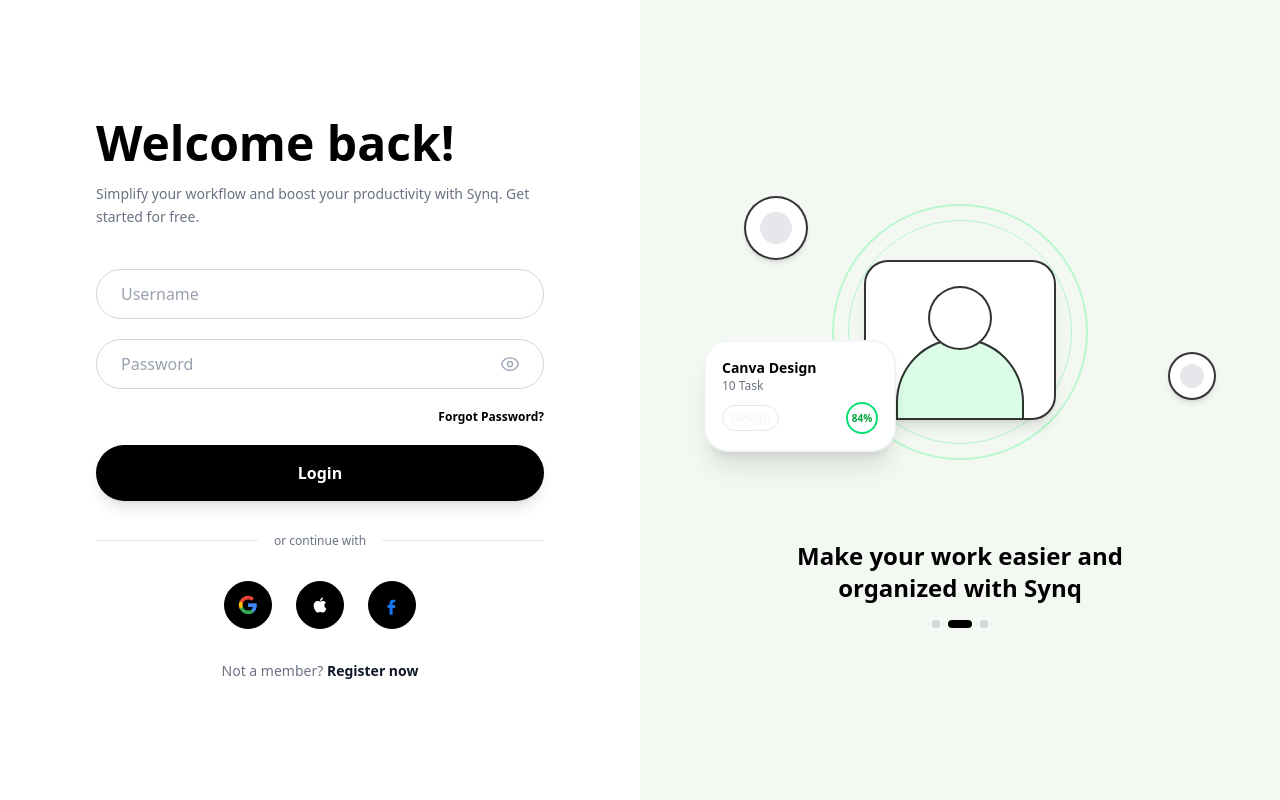
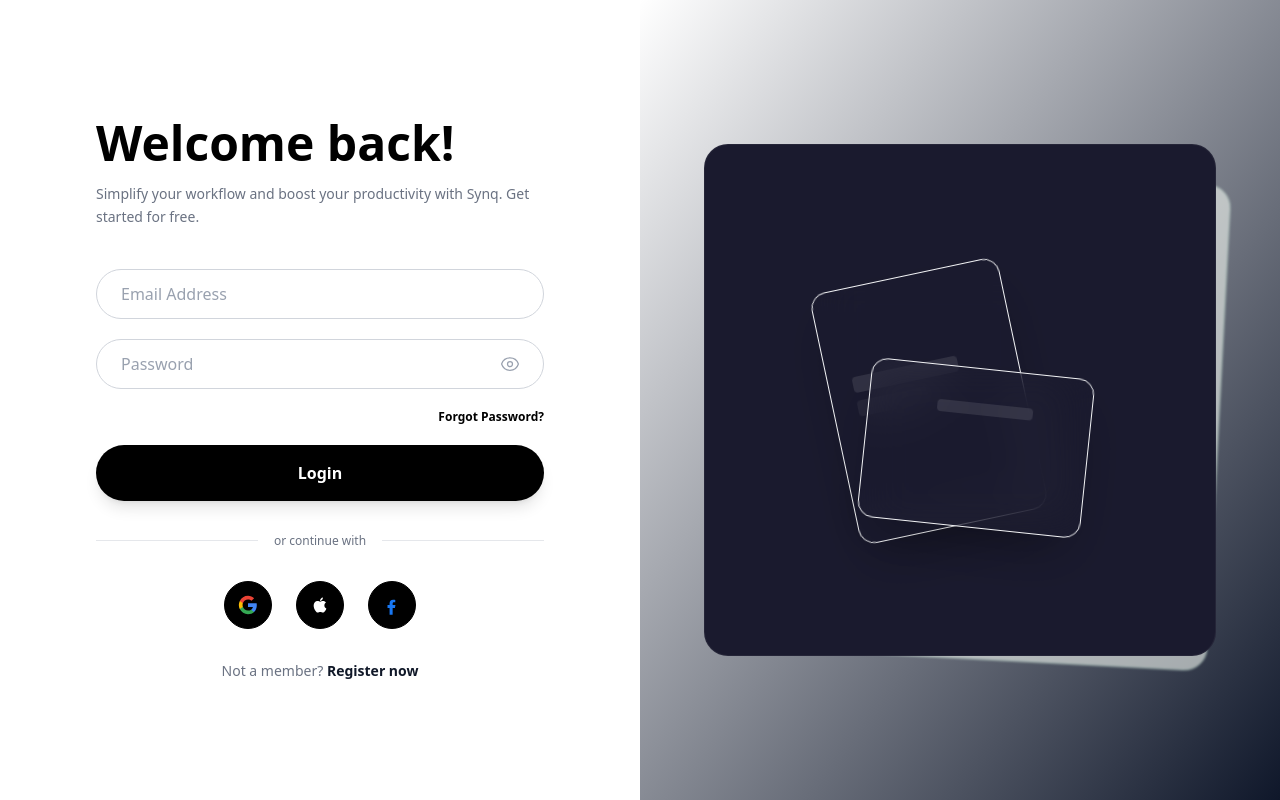
Before and after one commit to Blxss-T/Synq, a React (Vite) app in the folder frontend/: page /login in a window 1280 px wide. Built offline with nearby package versions, Linux system fonts and the light colour scheme.

Commit message:
Initial commit

```diff
--- a/frontend/src/components/auth/Login.jsx
+++ b/frontend/src/components/auth/Login.jsx
@@ -3,6 +3,8 @@ import { Link, useNavigate } from 'react-router-dom';
 import Input from '../ui/Input';
 import Button from '../ui/Button';
 import api from '../../services/api';
+import ShuffleCard from '../ui/ShuffleCard';
+import illustrationImg from '../../assets/illustration.jpg';
 
 // Icons
 const GoogleIcon = () => (
@@ -77,7 +79,7 @@ const Login = () => {
                         <Input
                             name="email"
                             type="email"
-                            placeholder="Username"
+                            placeholder="Email Address"
                             value={formData.email}
                             onChange={handleChange}
                             variant="light"
@@ -141,57 +143,71 @@ const Login = () => {
                 </div>
             </div>
 
-            {/* RIGHT SIDE - ILLUSTRATION */}
-            <div className="hidden lg:flex w-1/2 relative bg-[#F3F8F2] items-center justify-center p-12">
-                <div className="relative w-full max-w-lg aspect-square flex flex-col items-center justify-center">
-
-                    {/* Abstract Representation of the Illustration */}
-                    <div className="relative w-full h-80">
-                        {/* Meditation Character Placeholder */}
-                        <div className="absolute top-1/2 left-1/2 -translate-x-1/2 -translate-y-1/2 w-64 h-64">
-                            {/* Aura/Bg circles */}
-                            <div className="absolute top-0 left-0 w-full h-full border-2 border-green-200 rounded-full animate-pulse"></div>
-                            <div className="absolute top-4 left-4 w-56 h-56 border border-green-300 rounded-full opacity-50"></div>
-
-                            {/* Simple CSS Character (Sitting pose) */}
-                            <div className="absolute bottom-10 left-1/2 -translate-x-1/2 w-48 h-40 bg-white rounded-3xl border-2 border-black/80 flex items-center justify-center overflow-hidden z-10 shadow-lg">
-                                {/* Body */}
-                                <div className="absolute bottom-0 w-32 h-20 bg-green-100 rounded-t-full border-t-2 border-x-2 border-black/80"></div>
-                                {/* Head */}
-                                <div className="absolute top-6 w-16 h-16 bg-white border-2 border-black/80 rounded-full z-20"></div>
+            {/* RIGHT SIDE - HERO */}
+            <div className="hidden lg:flex w-1/2 relative bg-gradient-to-br from-brand-dark to-[#0f172a] items-center justify-center p-12 overflow-hidden">
+                <div className="relative w-full max-w-lg aspect-square">
+                    <ShuffleCard interval={5000}>
+                        {/* Slide 1: Main Illustration (Asset) */}
+                        <div className="w-full h-full rounded-3xl overflow-hidden shadow-2xl relative border border-white/10 group">
+                            <img
+                                src={illustrationImg}
+                                alt="Modern Workspace"
+                                className="w-full h-full object-cover transform group-hover:scale-110 transition-transform duration-700"
+                            />
+                            <div className="absolute inset-0 bg-gradient-to-t from-black/80 via-transparent to-transparent flex flex-col justify-end p-8">
+                                <h3 className="text-white text-2xl font-bold mb-2">Focus on what matters</h3>
+                                <p className="text-gray-300 text-sm">Automate the busywork and unleash your creativity.</p>
                             </div>
                         </div>
 
-                        {/* Floating elements */}
-                        <div className="absolute top-10 left-10 w-16 h-16 bg-white rounded-full border-2 border-black/80 overflow-hidden shadow-md flex items-center justify-center animate-bounce duration-[3000ms]">
-                            <div className="w-8 h-8 rounded-full bg-gray-200"></div>
-                        </div>
+                        {/* Slide 2: CSS 3D Glass Composition */}
+                        <div className="w-full h-full bg-[#1a1a2e] rounded-3xl border border-white/5 relative overflow-hidden flex items-center justify-center">
+                            <div className="absolute top-1/2 left-1/2 -translate-x-1/2 -translate-y-1/2 w-64 h-64 bg-brand-purple/20 rounded-full blur-3xl animate-pulse"></div>
 
-                        <div className="absolute bottom-20 right-0 w-12 h-12 bg-white rounded-full border-2 border-black/80 overflow-hidden shadow-md flex items-center justify-center animate-bounce duration-[4000ms]">
-                            <div className="w-6 h-6 rounded-full bg-gray-200"></div>
-                        </div>
+                            {/* Glass Card 1 */}
+                            <div className="absolute top-1/4 left-1/4 w-48 h-64 bg-glass-bg border border-glass-border backdrop-blur-xl rounded-2xl p-6 transform -rotate-12 shadow-2xl">
+                                <div className="w-12 h-12 rounded-full bg-gradient-to-tr from-brand-purple to-brand-blue mb-4"></div>
+                                <div className="h-4 bg-white/10 rounded w-3/4 mb-2"></div>
+                                <div className="h-4 bg-white/5 rounded w-1/2"></div>
+                            </div>
 
-                        {/* "Canva Design" Card */}
-                        <div className="absolute bottom-10 left-0 bg-white p-4 rounded-3xl border-2 border-gray-100 shadow-xl w-48 animate-float-slow">
-                            <h3 className="font-bold text-black text-sm">Canva Design</h3>
-                            <p className="text-xs text-gray-500 mb-2">10 Task</p>
-                            <div className="flex items-center justify-between">
-                                <span className="text-xs border border-gray-200 rounded-full px-2 py-1">Design</span>
-                                <div className="relative w-8 h-8 flex items-center justify-center text-[10px] font-bold text-green-600 border-2 border-green-400 rounded-full">
-                                    84%
+                            {/* Glass Card 2 */}
+                            <div className="absolute bottom-1/4 right-1/4 w-56 h-40 bg-glass-bg border border-glass-border backdrop-blur-xl rounded-2xl p-6 transform rotate-6 shadow-2xl box-border">
+                                <div className="flex items-center space-x-3 mb-4">
+                                    <div className="w-8 h-8 rounded-full bg-brand-pink"></div>
+                                    <div className="h-3 bg-white/10 rounded w-24"></div>
+                                </div>
+                                <div className="h-2 bg-brand-purple/50 rounded-full w-full">
+                                    <div className="h-full bg-brand-purple rounded-full w-2/3"></div>
                                 </div>
                             </div>
                         </div>
-                    </div>
 
-                    <div className="mt-12 text-center max-w-md">
-                        <h2 className="text-2xl font-bold text-black mb-2">Make your work easier and organized with Synq</h2>
-                        <div className="flex justify-center space-x-2 mt-4">
-                            <div className="w-2 h-2 rounded-full bg-gray-300"></div>
-                            <div className="w-6 h-2 rounded-full bg-black"></div>
-                            <div className="w-2 h-2 rounded-full bg-gray-300"></div>
+                        {/* Slide 3: Task Mockup */}
+                        <div className="w-full h-full bg-[#F3F8F2] rounded-3xl border border-green-100 relative overflow-hidden flex flex-col items-center justify-center p-8">
+                            <div className="relative w-full h-80 flex items-center justify-center">
+                                {/* "Canva Design" Card Big */}
+                                <div className="bg-white p-6 rounded-3xl border-2 border-gray-100 shadow-xl w-64 animate-float-slow">
+                                    <h3 className="font-bold text-black text-lg mb-1">Project Launch</h3>
+                                    <p className="text-sm text-gray-500 mb-4">12 Pending Tasks</p>
+                                    <div className="flex items-center justify-between">
+                                        <div className="flex -space-x-2">
+                                            <div className="w-8 h-8 rounded-full bg-blue-400 border-2 border-white"></div>
+                                            <div className="w-8 h-8 rounded-full bg-purple-400 border-2 border-white"></div>
+                                            <div className="w-8 h-8 rounded-full bg-gray-200 border-2 border-white flex items-center justify-center text-[10px] text-gray-600 font-bold">+3</div>
+                                        </div>
+                                        <div className="relative w-10 h-10 flex items-center justify-center text-xs font-bold text-green-600 border-2 border-green-400 rounded-full">
+                                            92%
+                                        </div>
+                                    </div>
+                                </div>
+                            </div>
+                            <div className="mt-8 text-center text-black">
+                                <h3 className="font-bold text-xl">Stay Organized</h3>
+                                <p className="text-gray-500 text-sm mt-1">Track every update in real-time.</p>
+                            </div>
                         </div>
-                    </div>
+                    </ShuffleCard>
                 </div>
             </div>
         </div>
--- /dev/null
+++ b/frontend/src/components/ui/ShuffleCard.jsx
@@ -0,0 +1,49 @@
+import React, { useState, useEffect } from 'react';
+
+const ShuffleCard = ({ children, interval = 4000 }) => {
+    const [currentIndex, setCurrentIndex] = useState(0);
+    const count = React.Children.count(children);
+
+    useEffect(() => {
+        const timer = setInterval(() => {
+            setCurrentIndex((prev) => (prev + 1) % count);
+        }, interval);
+        return () => clearInterval(timer);
+    }, [count, interval]);
+
+    const getStyles = (index) => {
+        // Calculate position relative to key index
+        // We want 3 positions: Active, Next, and "Waiting" (or just dynamic stack)
+        // Let's keep it simple: Active is front. Next is slightly behind. Others hidden or stacked.
+
+        let offset = (index - currentIndex + count) % count;
+
+        if (offset === 0) {
+            // Front Card
+            return 'z-20 opacity-100 scale-100 translate-y-0 translate-x-0 rotate-0 pointer-events-auto';
+        } else if (offset === 1) {
+            // Second Card (Behind)
+            return 'z-10 opacity-60 scale-95 translate-y-4 translate-x-4 rotate-3 pointer-events-none blur-[1px]';
+        } else if (offset === count - 1) {
+            // Last Card (About to enter from back/hidden) - or just simulating stack depth
+            return 'z-0 opacity-0 scale-90 translate-y-8 translate-x-8 rotate-6 pointer-events-none';
+        } else {
+            // Hidden
+            return 'z-0 opacity-0 scale-90 translate-y-8 translate-x-8 pointer-events-none';
+        }
+    };
+
+    return (
+        <div className="relative w-full h-full flex items-center justify-center perspective-1000">
+            {React.Children.map(children, (child, index) => (
+                <div
+                    className={`absolute w-full h-full transition-all duration-700 ease-[cubic-bezier(0.25,0.8,0.25,1)] ${getStyles(index)}`}
+                >
+                    {child}
+                </div>
+            ))}
+        </div>
+    );
+};
+
+export default ShuffleCard;
```
Also changed, not shown: frontend/src/components/auth/Register.jsx (+35 -28 lines), frontend/src/assets/illustration.jpg (added).
